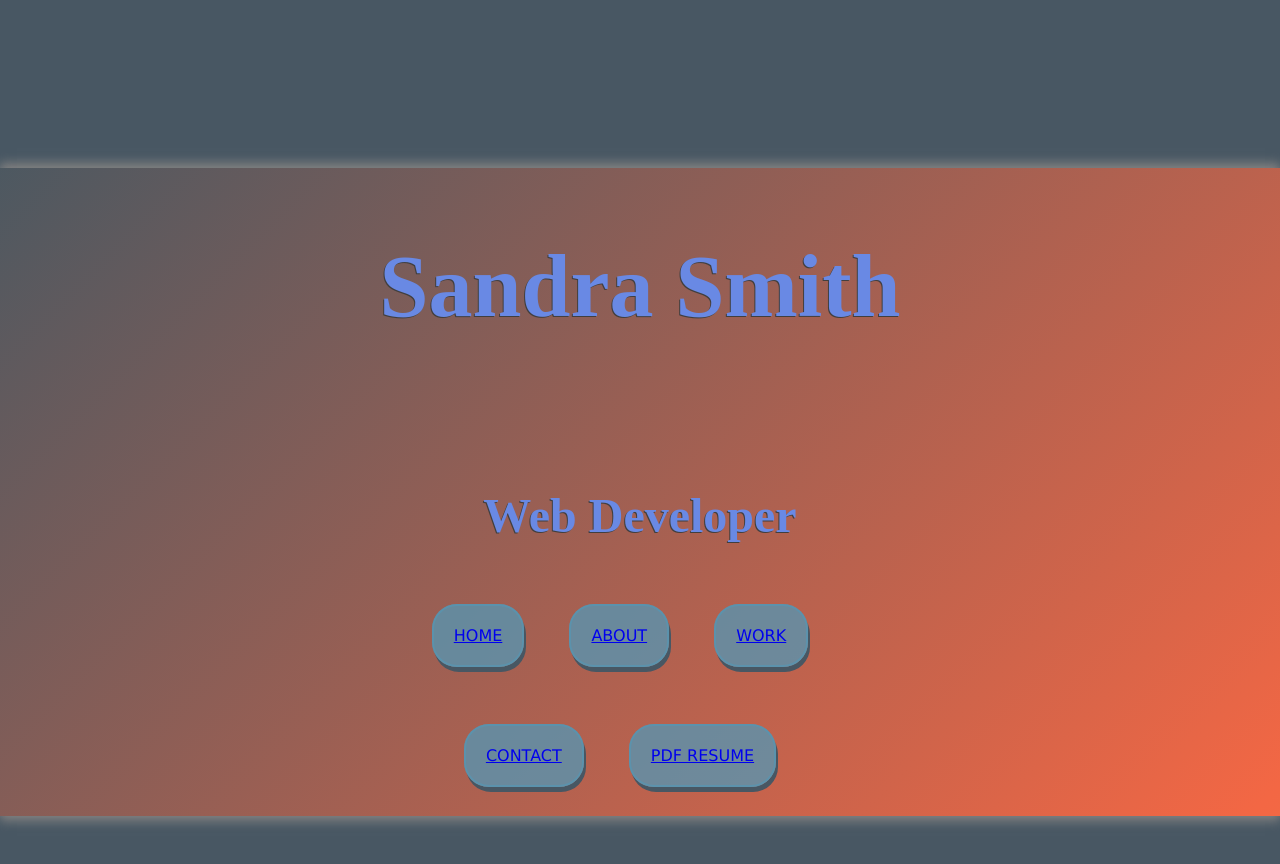
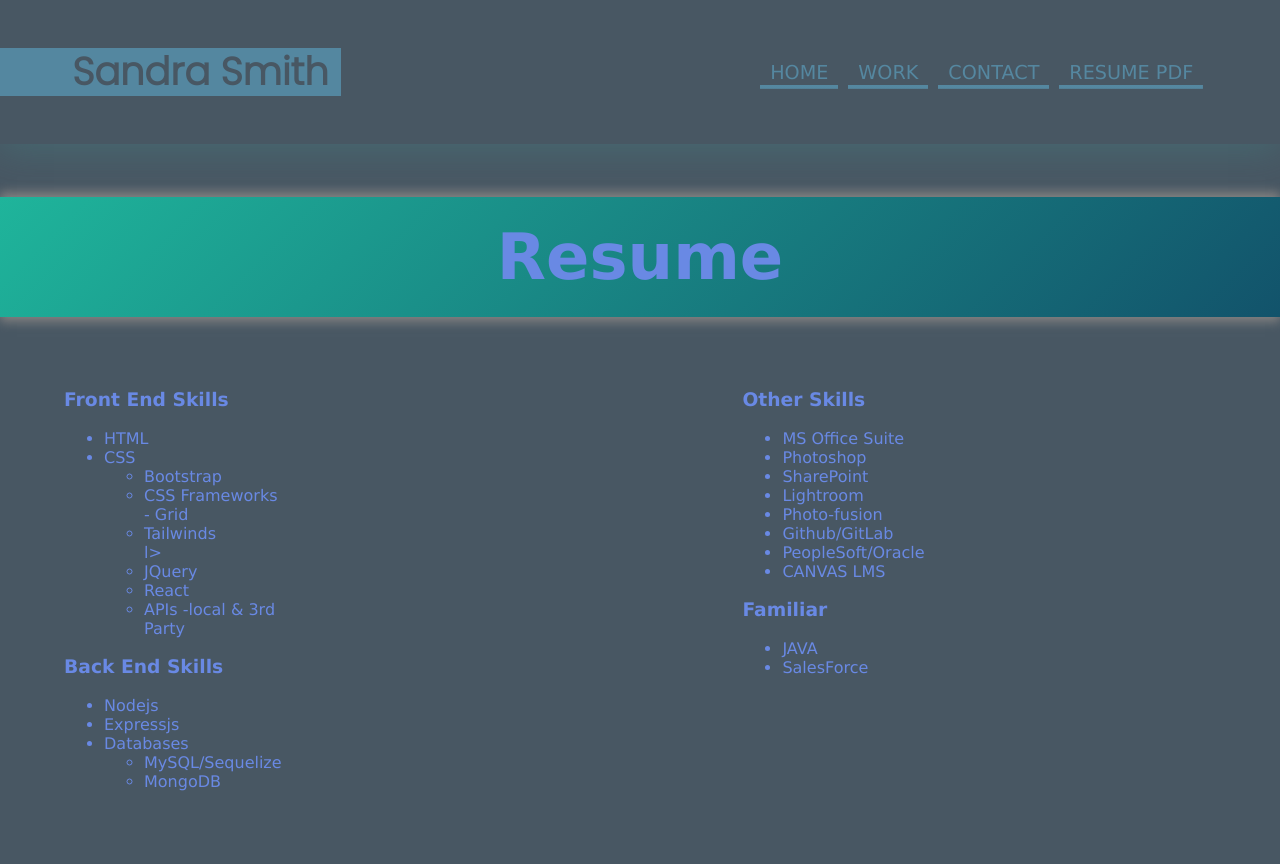
Before and after one commit to slsmi894/Portfolio-by-Sandy-Smith, a plain HTML site: page resume.html in a window 1280 px wide. After the commit the page ends 807 px from the top, so only its background shows below. Drawn offline with Linux system fonts and the light colour scheme; a web font is replaced by a local one.

Commit message:
finesse on the pages with css

```diff
--- a/assets/css/index.css
+++ b/assets/css/index.css
@@ -25,7 +25,8 @@ main {
   background: linear-gradient(-45deg, #eebd52, #f36744, #12536b, #23d5ab);
   background-size: 400% 400%;
   animation: gradient 8s ease infinite;
-  line-height: 15vh;
+  line-height: 10vh;
+  /* display: flex; */
   text-align: center;
   justify-content: center;
   box-shadow: 0 5px 10px gray, 0 -5px 10px gray;
@@ -94,13 +95,18 @@ main {
   margin: 0 auto;
 
 }
+.home > div {
+  display: inline;
+  margin-bottom: 20px;
+}
 
 .home a {
   margin-right: 40px;
-  font-size: 1em;
+
+  font-size: .8em;
   border: 2px solid var(--secondary);
   border-radius: 25px;
-  padding: 20px;
+  padding: 10px;
   background-color: var(--secondary);
   box-shadow: 2px 5px var(--tertiary);
 }
--- /dev/null
+++ b/assets/css/resume.css
@@ -0,0 +1,197 @@
+* {
+    box-sizing: border-box;
+}
+
+:root {
+    --primary: rgb(105, 137, 228);
+    --secondary: rgba(88, 149, 177, 0.782);
+    --tertiary: rgb(72, 87, 99);
+    --dark: rgb(77, 74, 74);
+    --light: rgba(255, 255, 255, 0.987);
+    --darktheme: black;
+}
+
+body {
+    margin: 0;
+    padding: 0;
+    font-family: 'Lucida Sans', 'Lucida Sans Regular', 'Lucida Grande', 'Lucida Sans Unicode', Geneva, Verdana, sans-serif;
+    color: var(--primary);
+    background-color: var(--tertiary);
+
+}
+
+
+
+header {
+    padding: 15px 6% 15px 0;
+    display: flex;
+    flex-direction: row;
+    justify-content: space-between;
+    flex-wrap: wrap;
+    align-items: center;
+    background-color: var(--tertiary);
+    box-shadow: 0 5px 35px rgba(68, 133, 136, 0.4);
+    height: 18vh;
+}
+
+header h1 {
+    color: var(--tertiary);
+    background-color: var(--secondary);
+    padding: 5px 1% 5px 6%;
+
+    font-size: 3vw;
+    line-height: 1;
+    font-family: Poppins;
+}
+
+nav {
+    display: flex;
+    flex-direction: row;
+    flex-wrap: wrap;
+}
+
+nav a {
+    text-decoration: none;
+    padding: 5px 10px;
+    color: var(--secondary);
+    margin-right: 10px;
+    background-image: linear-gradient(270deg, var(--secondary) 0%, var(--secondary) 100%);
+    background-repeat: no-repeat;
+    background-size: 100% 0.2em;
+    background-position: bottom;
+    transition: all 0.25s ease-in;
+    font-size: 1.2em;
+}
+
+nav a:hover {
+    background-size: 100% 100%;
+    color: var(--primary);
+}
+
+nav a:last-child {
+    margin-right: 0;
+}
+
+main {
+    background: linear-gradient(-45deg, #eebd52, #f36744, #12536b, #23d5ab);
+    background-size: 400% 400%;
+    animation: gradient 6s ease infinite;
+    line-height: 15vh;
+    box-shadow: 0 5px 10px gray, 0 -5px 10px gray;
+
+}
+
+@keyframes gradient {
+    0% {
+        background-position: 0% 50%;
+    }
+
+    50% {
+        background-position: 100% 50%;
+    }
+
+    100% {
+        background-position: 0% 50%;
+    }
+
+}
+
+.title {
+    text-align: center;
+    font-size: 4em;
+}
+
+
+
+.wrapper {
+
+    display: flex;
+    justify-content: space-between;
+    max-width: 90%;
+    margin: 0 auto;
+}
+
+.left-column .right-column {
+    border: 1px solid white;
+
+    min-height: 450px;
+    color: white;
+}
+
+.left-column {
+    width: 250px;
+
+}
+
+.right-column {
+    width: 750px;
+    margin-left: 40%;
+}
+
+
+
+
+
+
+@media screen and (max-width: 980px) {
+    header {
+        padding: 0 0 10px 0;
+        margin: 0 auto;
+        text-align: center;
+
+    }
+
+    header h1 {
+        width: 100%;
+        padding: 5px;
+        margin-bottom: 5px;
+        font-size: 10vw;
+    }
+
+    header nav {
+        margin: 0 auto;
+    }
+
+    .p1 {
+        flex-shrink: calc(50% - 1em);
+        flex-direction: column;
+        align-items: center;
+
+    }
+
+
+
+}
+
+@media screen and (max-width: 768px) {
+
+    nav a {
+        font-size: 15px;
+    }
+
+
+
+    .title {
+        font-size: 8vw;
+    }
+
+    .p1 {
+        flex-shrink: calc(50% - 1em);
+        /* flex-direction: column;
+        align-items: center; */
+
+    }
+
+
+}
+
+@media screen and (max-width: 667px) {
+    nav a {
+        font-size: .8em;
+        flex-wrap: nowrap;
+        justify-content: space-between;
+    }
+
+
+
+}
--- a/resume.html
+++ b/resume.html
@@ -18,38 +18,84 @@
 <link
     href="https://fonts.googleapis.com/css2?family=Montaga&family=Poppins:wght@300&family=Shippori+Mincho+B1&display=swap"
     rel="stylesheet">
-<link rel="stylesheet" href="./assets/css/index.css">
+<link rel="stylesheet" href="./assets/css/resume.css">
 <script src="https://kit.fontawesome.com/bc3603c350.js" crossorigin="anonymous"></script>
 <title>SLS Portfolio</title>
 </head>
 
 <body>
 
-    <main style="box-shadow: 0 10px 15x gray, 0 -10px 15px gray;">
-        <div class="hero">
+    <header>
+        <h1>Sandra Smith</h1>
+        <nav>
+            <a href="./index.html">HOME</a>
+            <a href="./project.html">WORK</a>
+            <a href="./contact.html">CONTACT</a>
+            <a href="./assets/images/resume.pdf" target="__blank">RESUME PDF</a>
+        </nav>
+    </header>
 
-            <div class="navbar">
-                <h1 class="name" style="text-shadow: -1px 1px 0 rgb(65, 63, 63)">Sandra Smith</h1>
-                <!-- <button class="dark-mode"><i class="fa-solid fa-circle-sort-up"></i></button> -->
+    <main>
+        <h2 class="title">Resume</h2>
+    </main>
+    <div class="wrapper">
+        <section class="left-column">
+            <div class="p1">
+                <h3>Front End Skills</h3>
+                <ul>
+                    <li>HTML</li>
+                    <li>CSS</li>
+                    <ul>
+                        <li>Bootstrap</li>
+                        <li>CSS Frameworks - Grid</li>
+                        <li>Tailwinds</li>l>
+                        <li>JQuery</li>
+                        <li>React</li>
+                        <li>APIs -local & 3rd Party</li>
+
+                    </ul>
             </div>
 
+            <div class="p1">
+                <h3>Back End Skills</h3>
+                <ul>
+                    <li>Nodejs</li>
+                    <li>Expressjs</li>
+                    <li>Databases</li>
+                    <ul>
+                        <li>MySQL/Sequelize</li>
+                        <li>MongoDB</li>
+                    </ul>
+                </ul>
+            </div>
+        </section>
+        <section class="right-column">
+            <div class="p1">
+                <h3>Other Skills</h3>
+                <ul>
+                    <li>MS Office Suite</li>
+                    <li>Photoshop</li>
+                    <li>SharePoint</li>
+                    <li>Lightroom</li>
+                    <li>Photo-fusion</li>
+                    <li>Github/GitLab</li>
+                    <li>PeopleSoft/Oracle</li>
+                    <li>CANVAS LMS</li>
 
-            <section class="home">
-                <h2 id="define" style="text-shadow: -1px 1px 0 rgb(65, 63, 63)">Web Developer</h2>
-                <div>
-                    <a href="./index.html">HOME</a>
-                    <a href="./about.html">ABOUT</a>
-                    <a href="./project.html">WORK</a>
-                    <a href="./contact.html">CONTACT</a>
-                    <a href="./assets/images/resume.pdf" target="__blank">PDF RESUME</a>
+                </ul>
+            </div>
 
-                </div>
-            </section>
-        </div>
+            <div class="p1">
+                <h3>Familiar</h3>
+                <ul>
+                    <li>JAVA</li>
+                    <li>SalesForce</li>
 
-        </div>
+                </ul>
+            </div>
+        </section>
 
-    </main>
+    </div>
 
 
 
```
Also changed, not shown: 1 other file.
